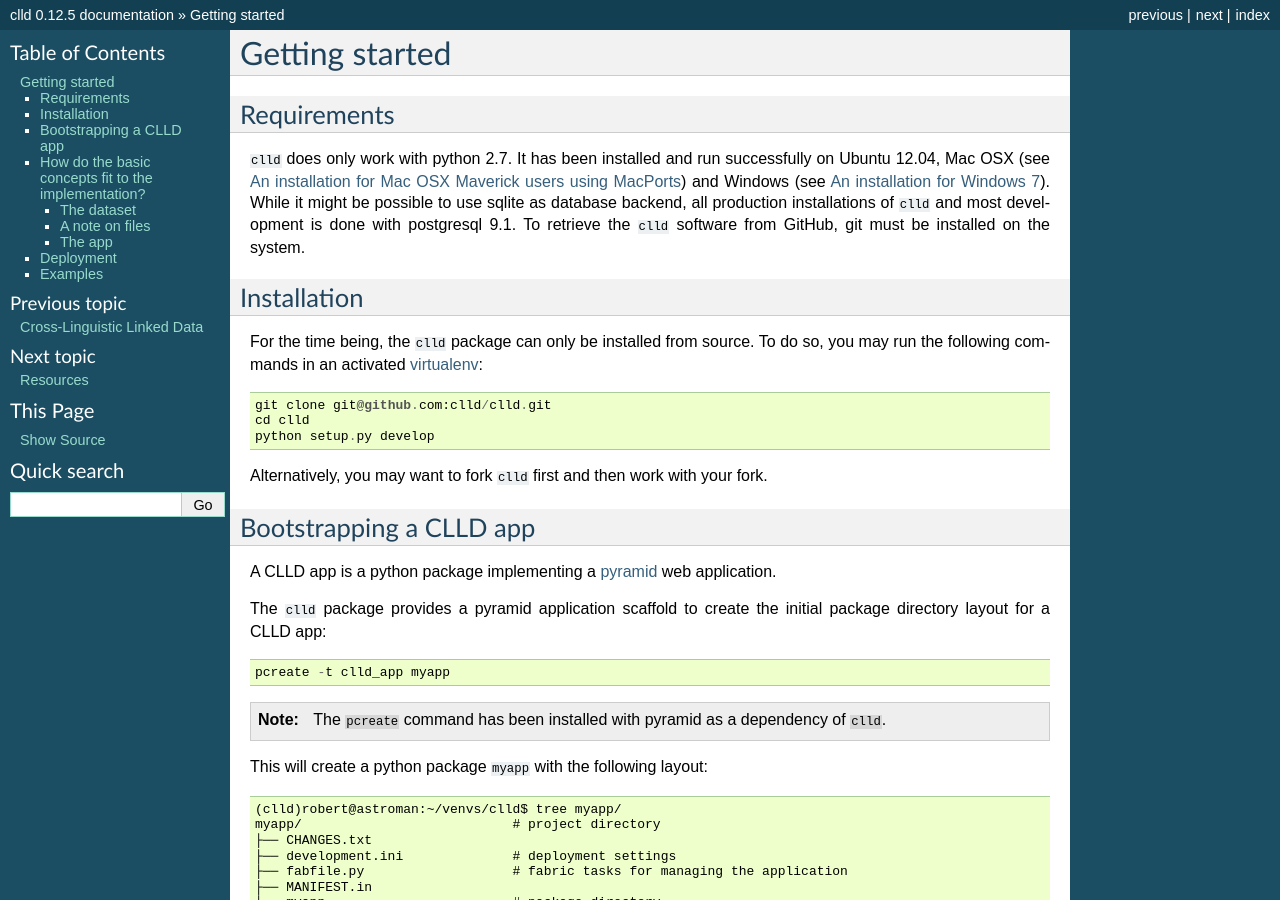
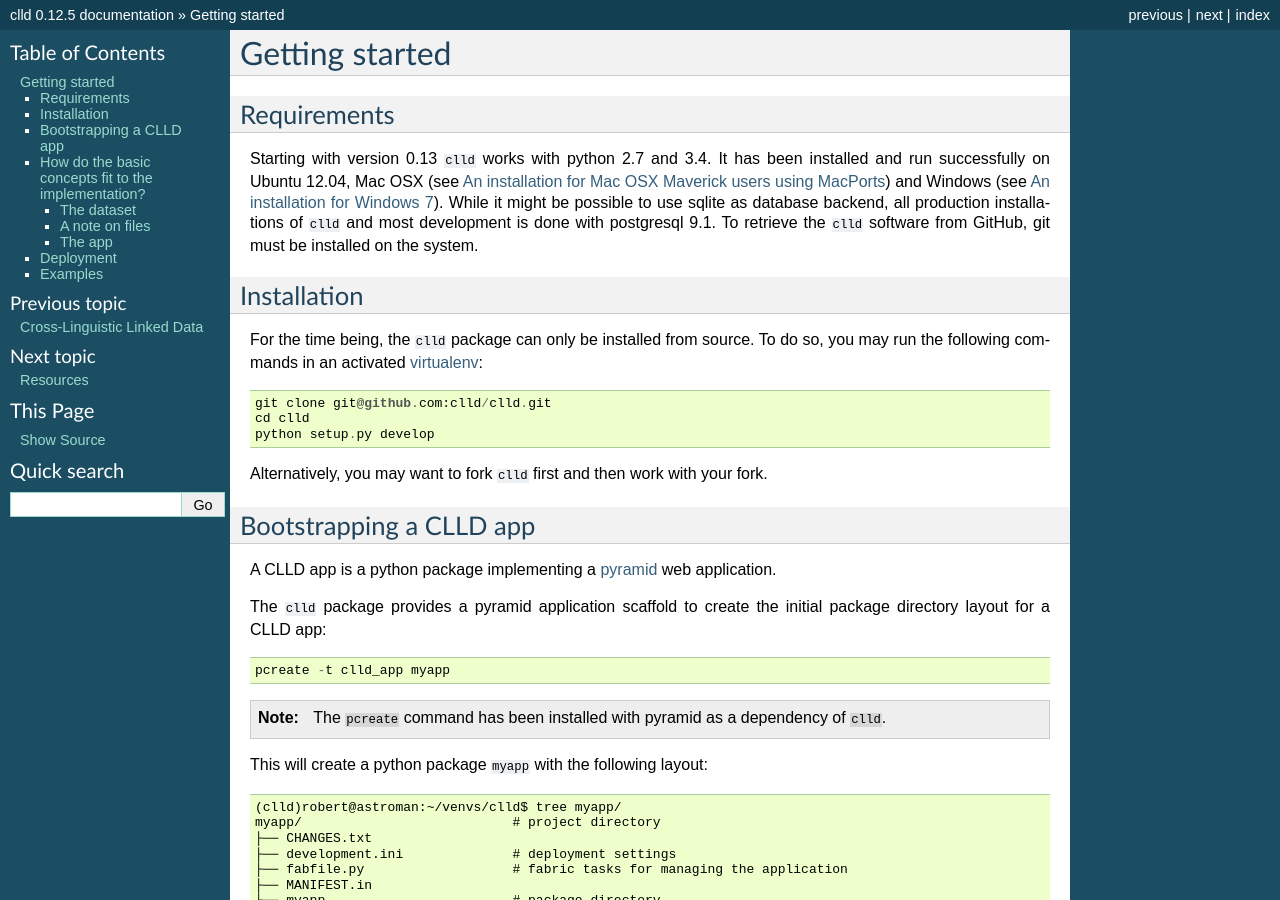
Before and after one commit to clld/clld, a Sphinx documentation site: the page built from docs/tutorial.rst, in a window 1280 px wide and 900 px high. Built offline with Sphinx 7.4.7, drawn with Linux system fonts in a browser that asks for light colours.

Commit message:
updated docs

```diff
--- a/docs/tutorial.rst
+++ b/docs/tutorial.rst
@@ -5,7 +5,7 @@ Getting started
 Requirements
 ~~~~~~~~~~~~
 
-``clld`` does only work with python 2.7. It has been installed and run successfully on
+Starting with version 0.13 ``clld`` works with python 2.7 and 3.4. It has been installed and run successfully on
 Ubuntu 12.04, Mac OSX (see :ref:`install_mac`) and Windows (see :ref:`install_win`).
 While it might be possible to use sqlite as database backend, all production installations
 of ``clld`` and most development is done with postgresql 9.1.
```
